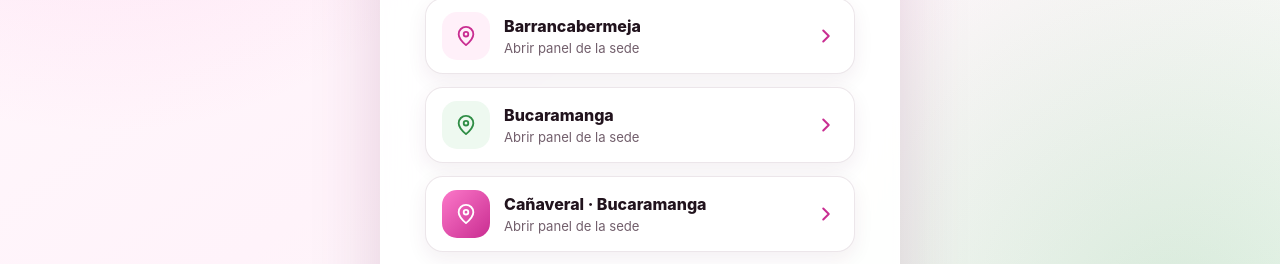
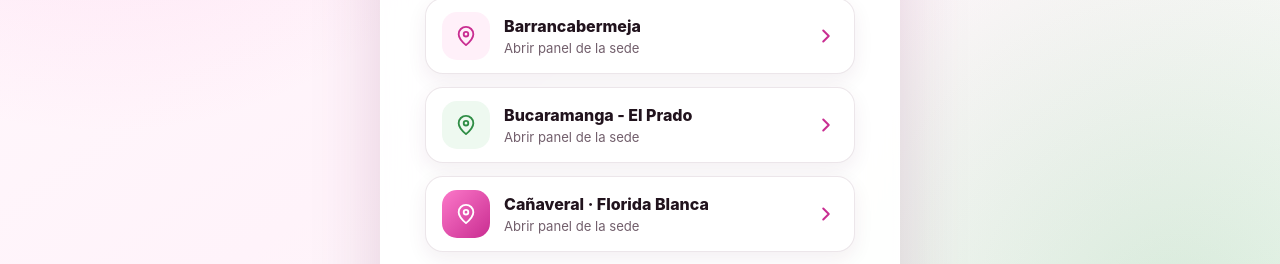
Before and after one commit to devnnex/ADMINISTRACION-DE-SEDES-VIKINGOS-INDIRA.COM, a plain HTML site: page index.html in a window 1280 px wide. Shown: the part 388-652 px from the top of the page. Drawn offline with Linux system fonts and the light colour scheme.

Commit message:
Update location names in index.html

```diff
--- a/index.html
+++ b/index.html
@@ -329,7 +329,7 @@
           </svg>
         </span>
         <span class="location-copy">
-          <span class="location-name">Bucaramanga</span>
+          <span class="location-name">Bucaramanga - El Prado</span>
           <span class="location-detail">Abrir panel de la sede</span>
         </span>
         <span class="arrow" aria-hidden="true">
@@ -347,7 +347,7 @@
           </svg>
         </span>
         <span class="location-copy">
-          <span class="location-name">Cañaveral · Bucaramanga</span>
+          <span class="location-name">Cañaveral · Florida Blanca</span>
           <span class="location-detail">Abrir panel de la sede</span>
         </span>
         <span class="arrow" aria-hidden="true">
```
